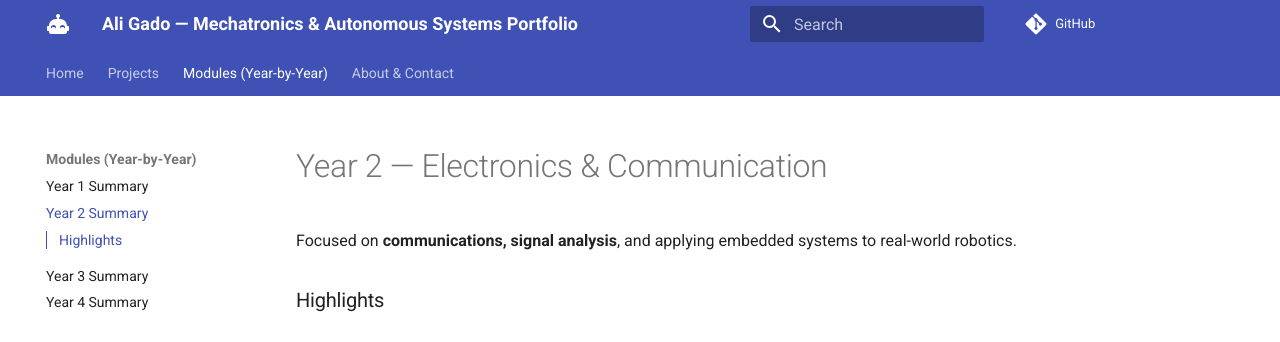
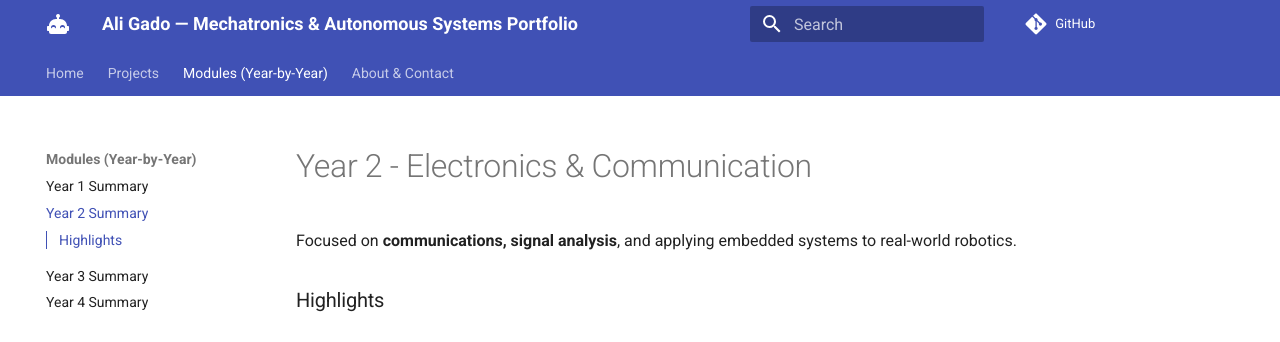
Before and after one commit to aligado04/portfolio, an MkDocs documentation site: the page built from docs/modules/year-2.md, in a window 1280 px wide. Shown: the top 342 px of the page. Built offline with MkDocs 1.6.1 and Material for MkDocs 9.7.7, drawn with Linux system fonts in a browser that asks for light colours; comment, search, counter and statistics services are not loaded.

```diff
--- a/docs/modules/year-2.md
+++ b/docs/modules/year-2.md
@@ -1,4 +1,4 @@
-# Year 2 — Electronics & Communication
+# Year 2 - Electronics & Communication
 
 Focused on **communications, signal analysis**, and applying embedded systems to real-world robotics.
 
```
